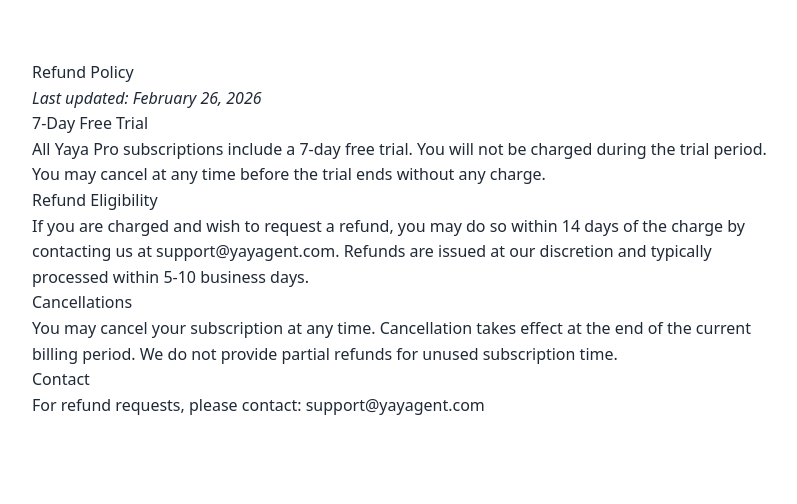
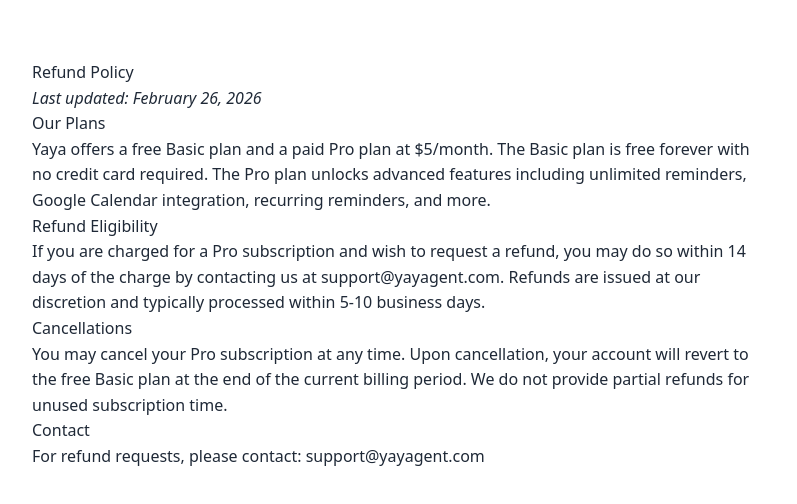
Before and after one commit to yairsabag/yaya-oauth-page, a Next.js app: page /refund-policy in a window 1280 px wide. Shown: the top 504 px of the page, without its empty margins (240-1037 px from the left). Built offline with nearby package versions, Linux system fonts and the light colour scheme.

Commit message:
Update page.tsx

```diff
--- a/src/app/refund-policy/page.tsx
+++ b/src/app/refund-policy/page.tsx
@@ -4,14 +4,14 @@ export default function RefundPolicy() {
       <h1>Refund Policy</h1>
       <p><em>Last updated: February 26, 2026</em></p>
 
-      <h2>7-Day Free Trial</h2>
-      <p>All Yaya Pro subscriptions include a 7-day free trial. You will not be charged during the trial period. You may cancel at any time before the trial ends without any charge.</p>
+      <h2>Our Plans</h2>
+      <p>Yaya offers a free Basic plan and a paid Pro plan at $5/month. The Basic plan is free forever with no credit card required. The Pro plan unlocks advanced features including unlimited reminders, Google Calendar integration, recurring reminders, and more.</p>
 
       <h2>Refund Eligibility</h2>
-      <p>If you are charged and wish to request a refund, you may do so within 14 days of the charge by contacting us at support@yayagent.com. Refunds are issued at our discretion and typically processed within 5-10 business days.</p>
+      <p>If you are charged for a Pro subscription and wish to request a refund, you may do so within 14 days of the charge by contacting us at support@yayagent.com. Refunds are issued at our discretion and typically processed within 5-10 business days.</p>
 
       <h2>Cancellations</h2>
-      <p>You may cancel your subscription at any time. Cancellation takes effect at the end of the current billing period. We do not provide partial refunds for unused subscription time.</p>
+      <p>You may cancel your Pro subscription at any time. Upon cancellation, your account will revert to the free Basic plan at the end of the current billing period. We do not provide partial refunds for unused subscription time.</p>
 
       <h2>Contact</h2>
       <p>For refund requests, please contact: <a href="mailto:support@yayagent.com">support@yayagent.com</a></p>
```
